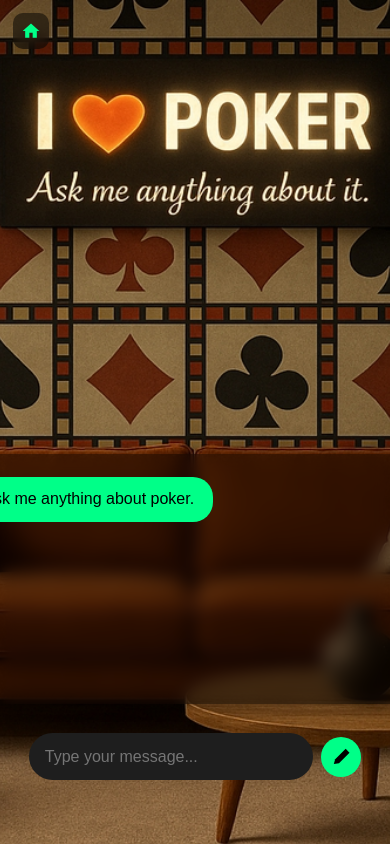
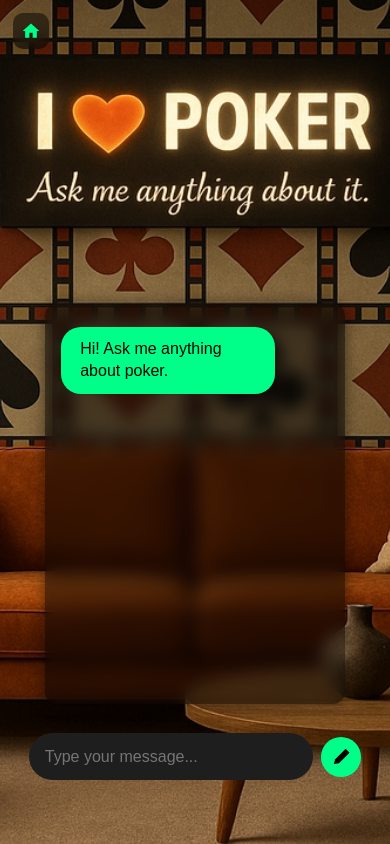
Before and after one commit to RickRick84/ThePokerBot, a React (Vite) app: page /chat in a window 390 px wide. Built offline with nearby package versions, Linux system fonts and the light colour scheme.

Commit message:
Cambios Mobile Chat y Language

```diff
--- a/src/App.css
+++ b/src/App.css
@@ -205,12 +205,13 @@ body {
   }
 
   .language-selector {
-    margin-top: 40px;
+    margin-top: 20px;
   }
 
   .chat-box {
     margin-top: -30px;
-    height: 250px;
+    height: 400px;
+    width: 300px;
   }
 
   .input-box {
```
